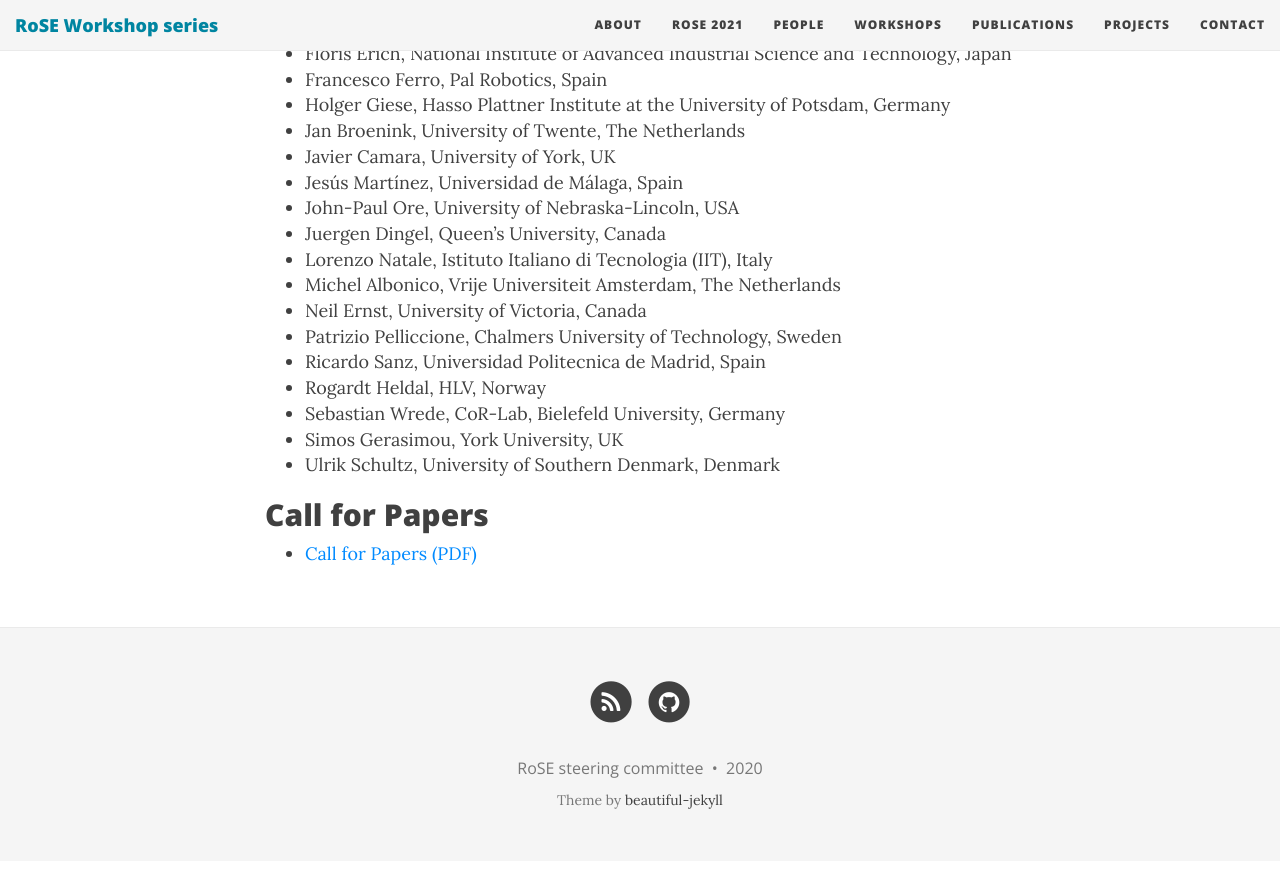
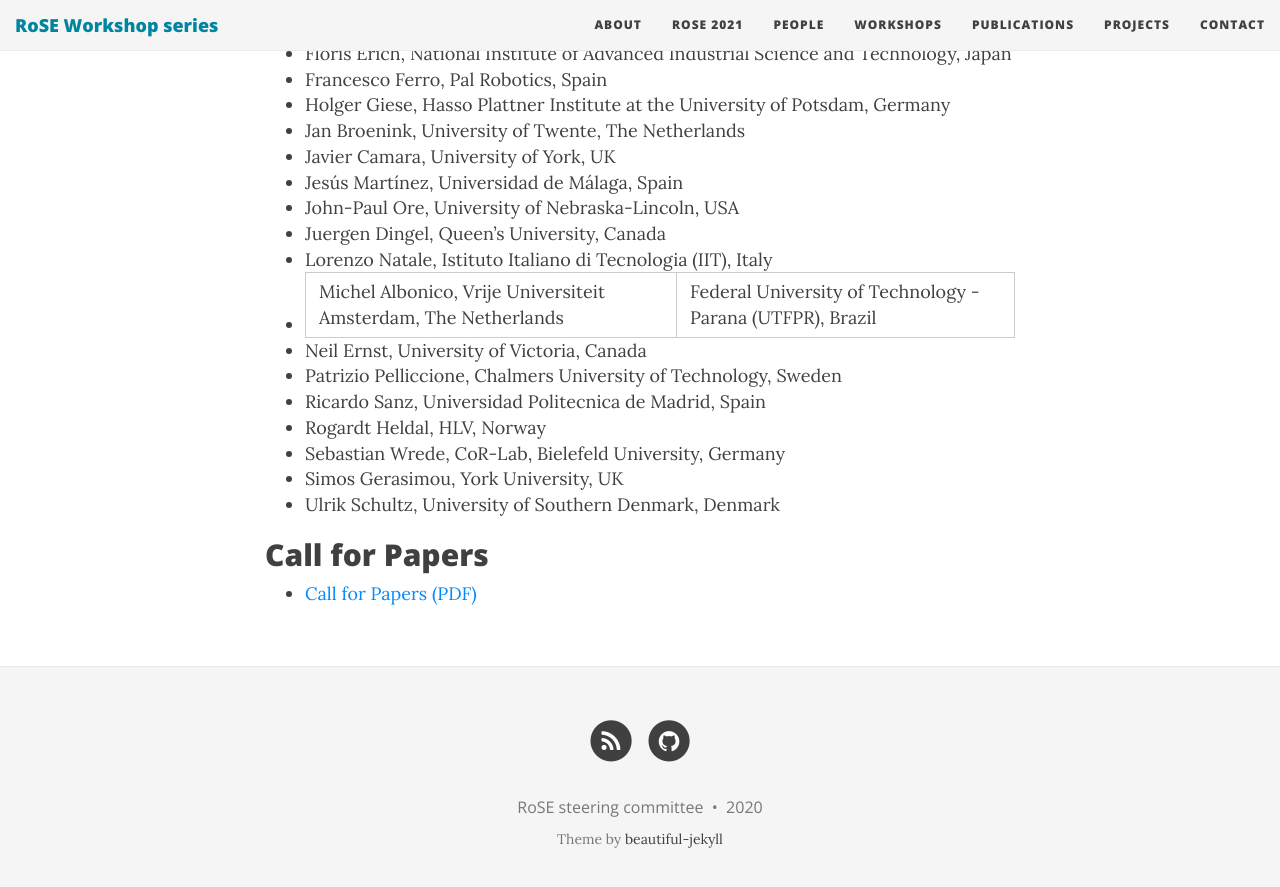
Before and after one commit to rose-workshops/rose-workshops.github.io, a Jekyll site: the page built from rose2021.md, in a window 1280 px wide and 900 px high, scrolled down 3071 px. Shown: the top 887 px of the window. Built offline with Jekyll 4.4.1, drawn with Linux system fonts in a browser that asks for light colours; nearby versions of some CDN libraries; before the commit the page ends 3932 px from its top, so only the background shows below that.

Commit message:
Add double affiliation for Michel Albonico

```diff
--- a/rose2021.md
+++ b/rose2021.md
@@ -87,7 +87,7 @@
 * John-Paul Ore, University of Nebraska-Lincoln, USA
 * Juergen Dingel, Queen's University, Canada
 * Lorenzo Natale, Istituto Italiano di Tecnologia (IIT), Italy
-* Michel Albonico, Vrije Universiteit Amsterdam, The Netherlands
+* Michel Albonico, Vrije Universiteit Amsterdam, The Netherlands | Federal University of Technology - Parana (UTFPR), Brazil
 * Neil Ernst, University of Victoria, Canada
 * Patrizio Pelliccione, Chalmers University of Technology, Sweden
 * Ricardo Sanz, Universidad Politecnica de Madrid, Spain
```
